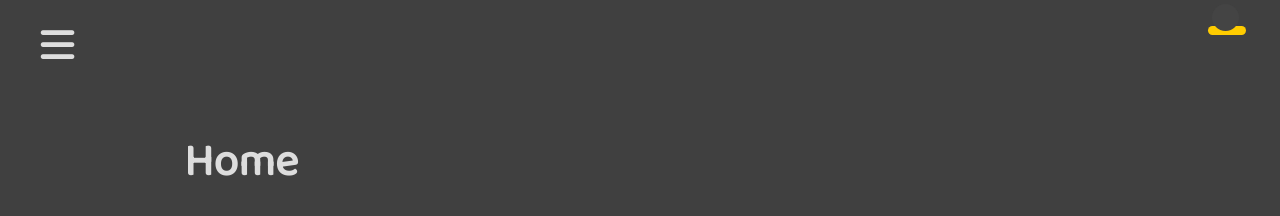
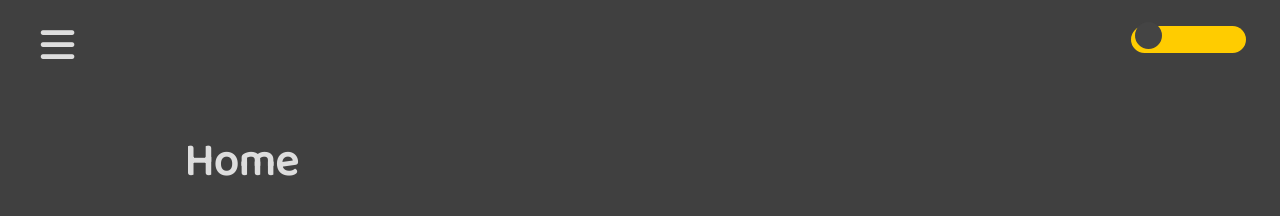
Before and after one commit to brettjrea/brettjrea.github.io-old, a Jekyll site: the page built from index.md, in a window 1280 px wide. Shown: the top 216 px of the page. Built offline with Jekyll 4.4.1, drawn with Linux system fonts in a browser that asks for light colours; nearby versions of some CDN libraries; comment, search, counter and statistics services are not loaded.

Commit message:
Update styles.scss

```diff
--- a/assets/css/styles.scss
+++ b/assets/css/styles.scss
@@ -62,8 +62,8 @@ html.transition *:after {
   margin-right: 2vw;
   position: relative;
   display: inline-block;
-  width: 3vw;
-  height: 1vh;
+  width: 9vw;
+  height: 3vh;
 }
 
 /* Hide default HTML checkbox */
```
